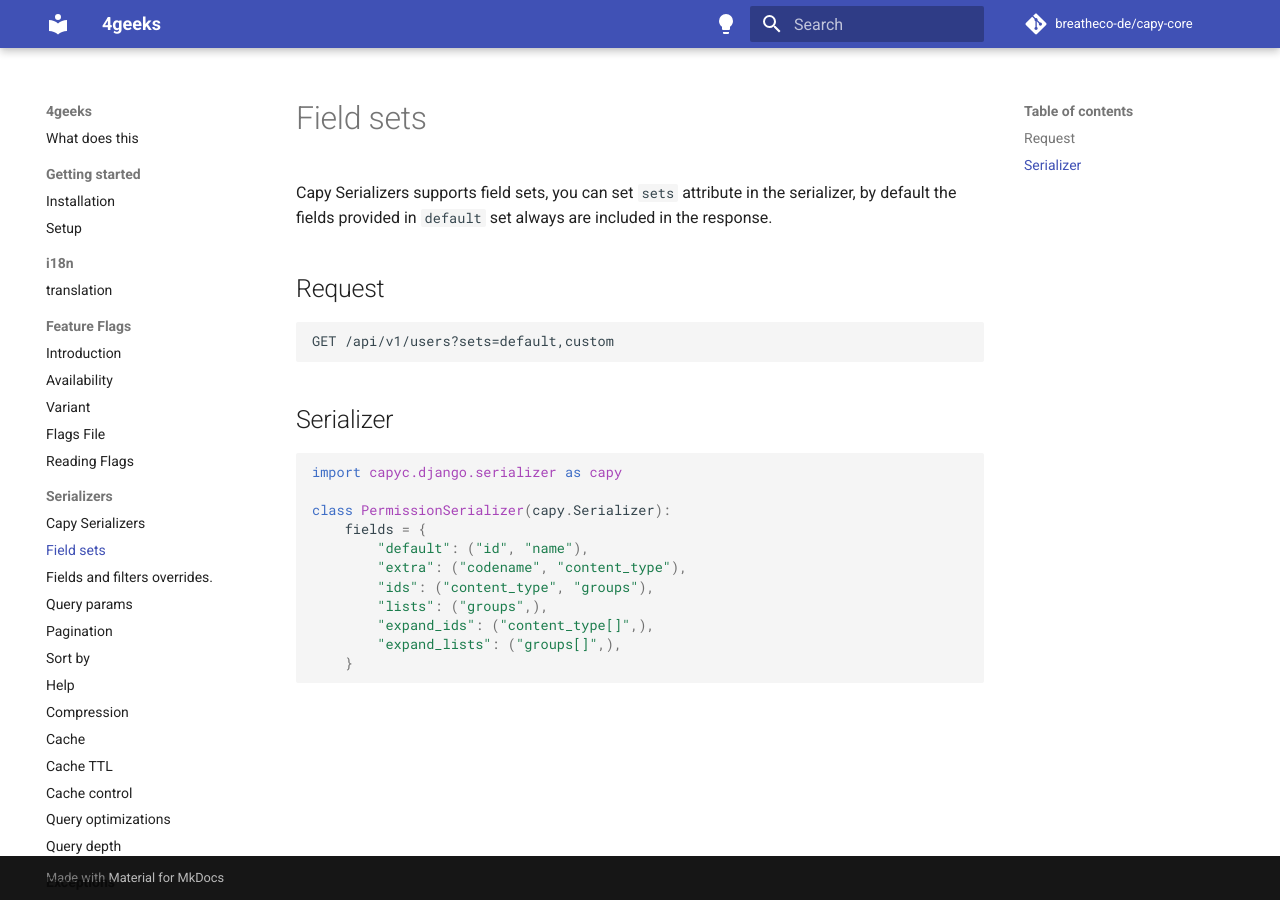
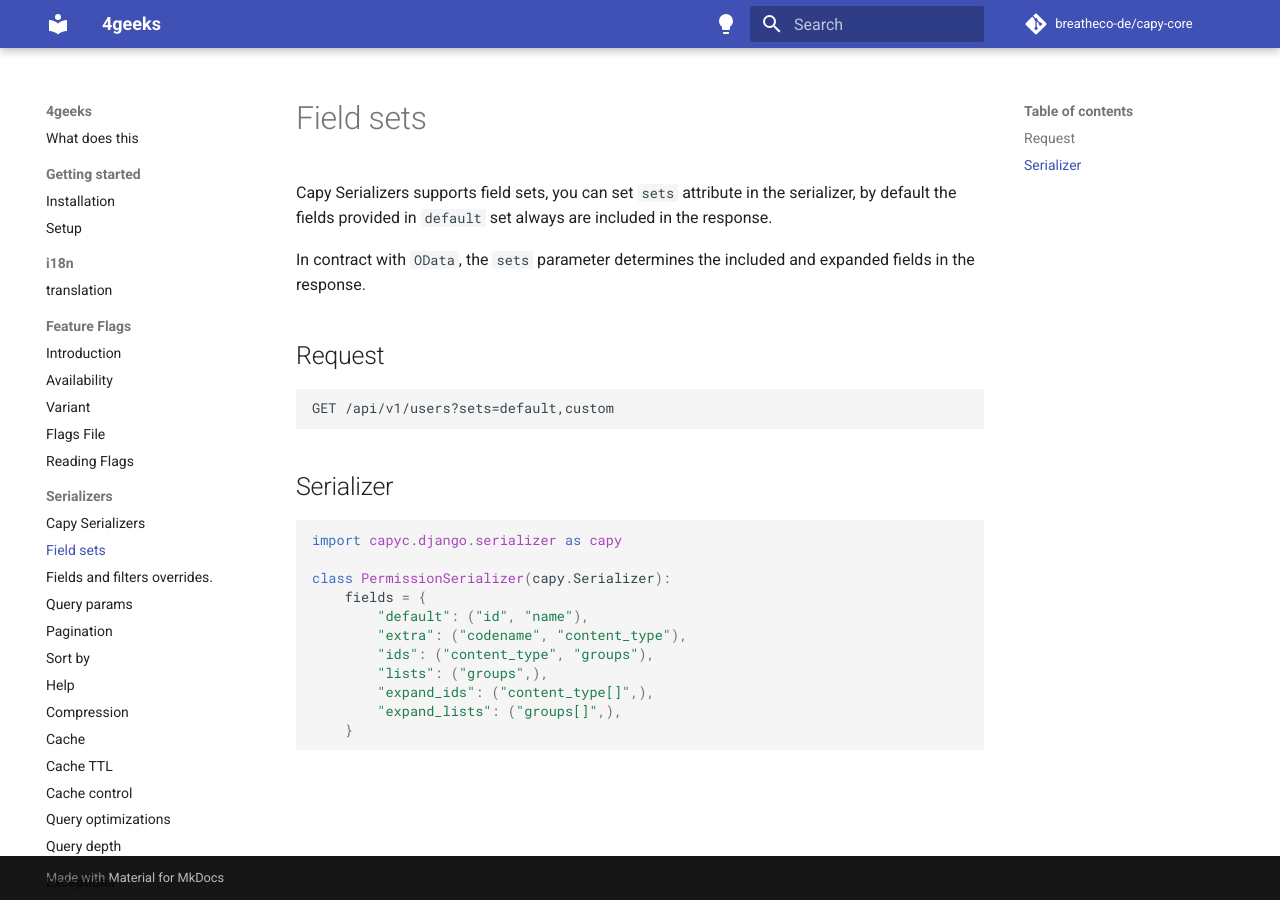
Before and after one commit to breatheco-de/capy-core, an MkDocs documentation site: the page built from docs/serializers/field-sets.md, in a window 1280 px wide. Built offline with MkDocs 1.6.1 and Material for MkDocs 9.7.7, drawn with Linux system fonts in a browser that asks for light colours; comment, search, counter and statistics services are not loaded.

Commit message:
update docs

```diff
--- a/docs/serializers/field-sets.md
+++ b/docs/serializers/field-sets.md
@@ -1,6 +1,8 @@
 # Field sets
 
 Capy Serializers supports field sets, you can set `sets` attribute in the serializer, by default the fields provided in `default` set always are included in the response.
+
+In contract with `OData`, the `sets` parameter determines the included and expanded fields in the response.
 
 ## Request
 
```
